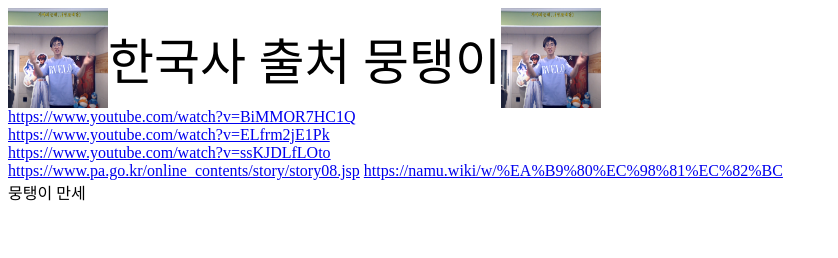
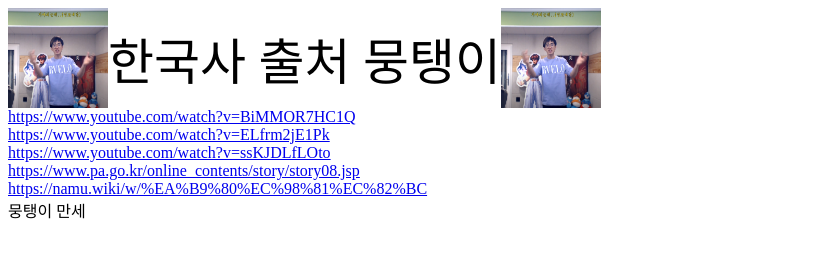
Before and after one commit to mTE3000/history, a plain HTML site: page index.html in a window 1280 px wide. Shown: the whole page, without its empty margins (0-838 px from the left). Drawn offline with Linux system fonts and the light colour scheme.

Commit message:
Update index.html

```diff
--- a/index.html
+++ b/index.html
@@ -13,7 +13,7 @@
     <a href="https://www.youtube.com/watch?v=BiMMOR7HC1Q">https://www.youtube.com/watch?v=BiMMOR7HC1Q</a><br>
     <a href="https://www.youtube.com/watch?v=ELfrm2jE1Pk">https://www.youtube.com/watch?v=ELfrm2jE1Pk</a><br>
     <a href="https://www.youtube.com/watch?v=ssKJDLfLOto">https://www.youtube.com/watch?v=ssKJDLfLOto</a><br>
-    <a href="https://www.pa.go.kr/online_contents/story/story08.jsp">https://www.pa.go.kr/online_contents/story/story08.jsp</a>
+    <a href="https://www.pa.go.kr/online_contents/story/story08.jsp">https://www.pa.go.kr/online_contents/story/story08.jsp</a><br>
     <a href="https://namu.wiki/w/%EA%B9%80%EC%98%81%EC%82%BC">https://namu.wiki/w/%EA%B9%80%EC%98%81%EC%82%BC</a><br>
 
     뭉탱이 만세
```
